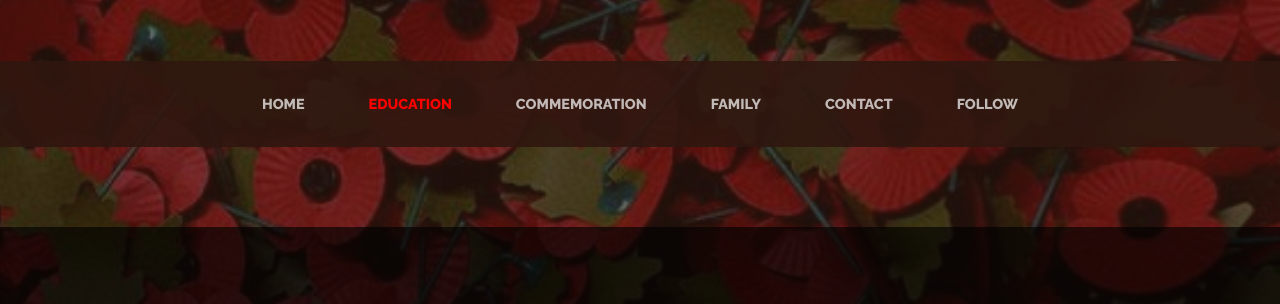
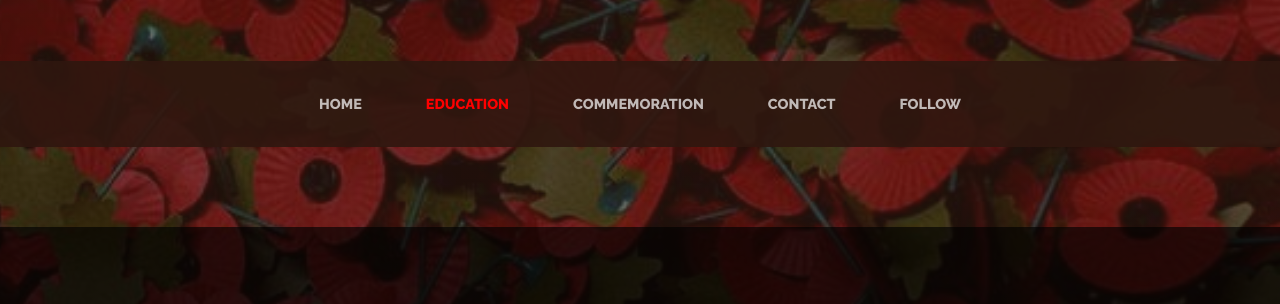
Before and after one commit to adam8708/GW100, a website: page store.html in a window 1280 px wide. Shown: the part 203-507 px from the top of the page. Drawn offline with Linux system fonts and the light colour scheme.

Commit message:
Add files via upload

```diff
--- a/store.html
+++ b/store.html
@@ -48,9 +48,6 @@
             </li>
             <li class="nav-item px-lg-4">
               <a class="nav-link text-uppercase text-expanded" href="Commemoration.html">Commemoration</a>
-            </li>
-            <li class="nav-item px-lg-4">
-              <a class="nav-link text-uppercase text-expanded" href="family.html">Family</a>
             </li>
             <li class="nav-item px-lg-4">
               <a class="nav-link text-uppercase text-expanded" href="products.html">Contact</a>
```
